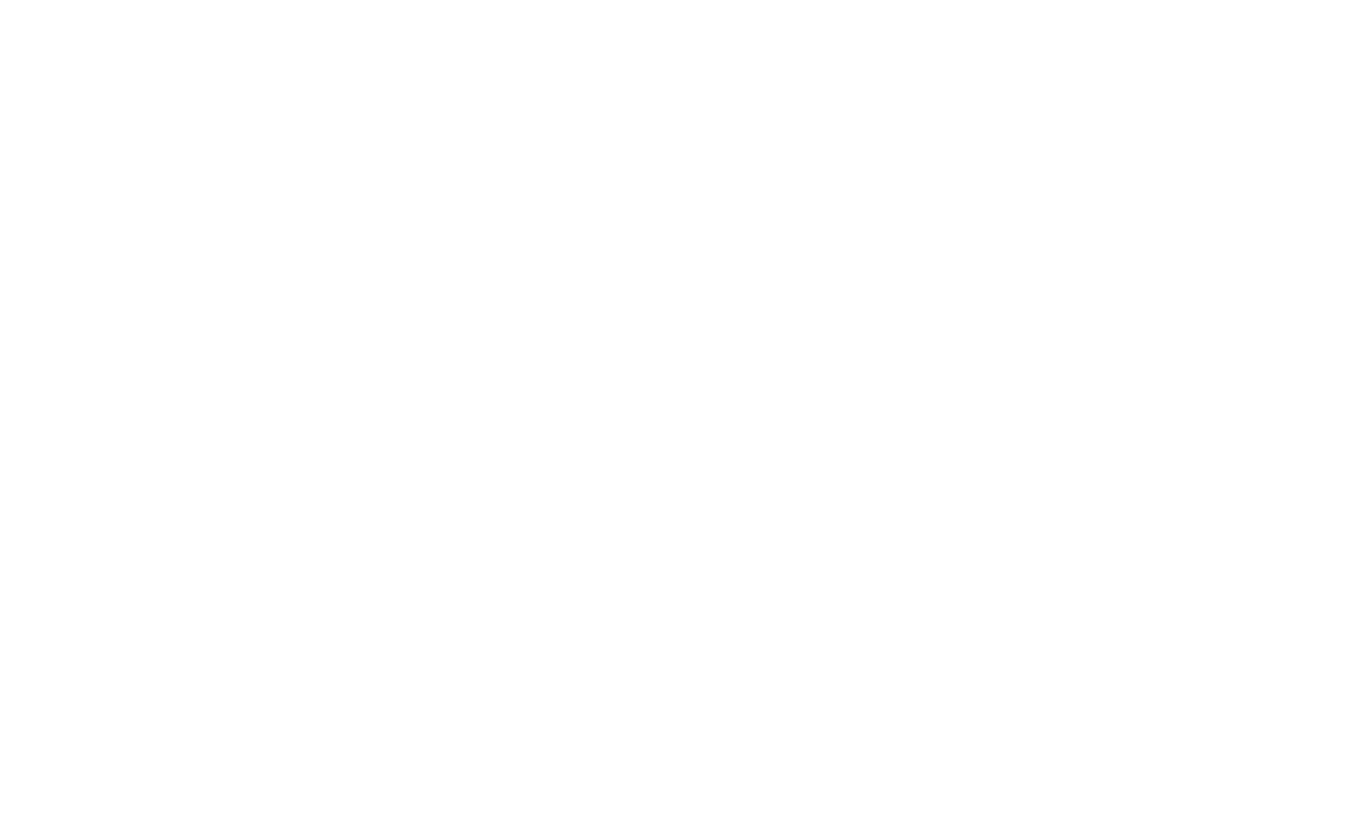
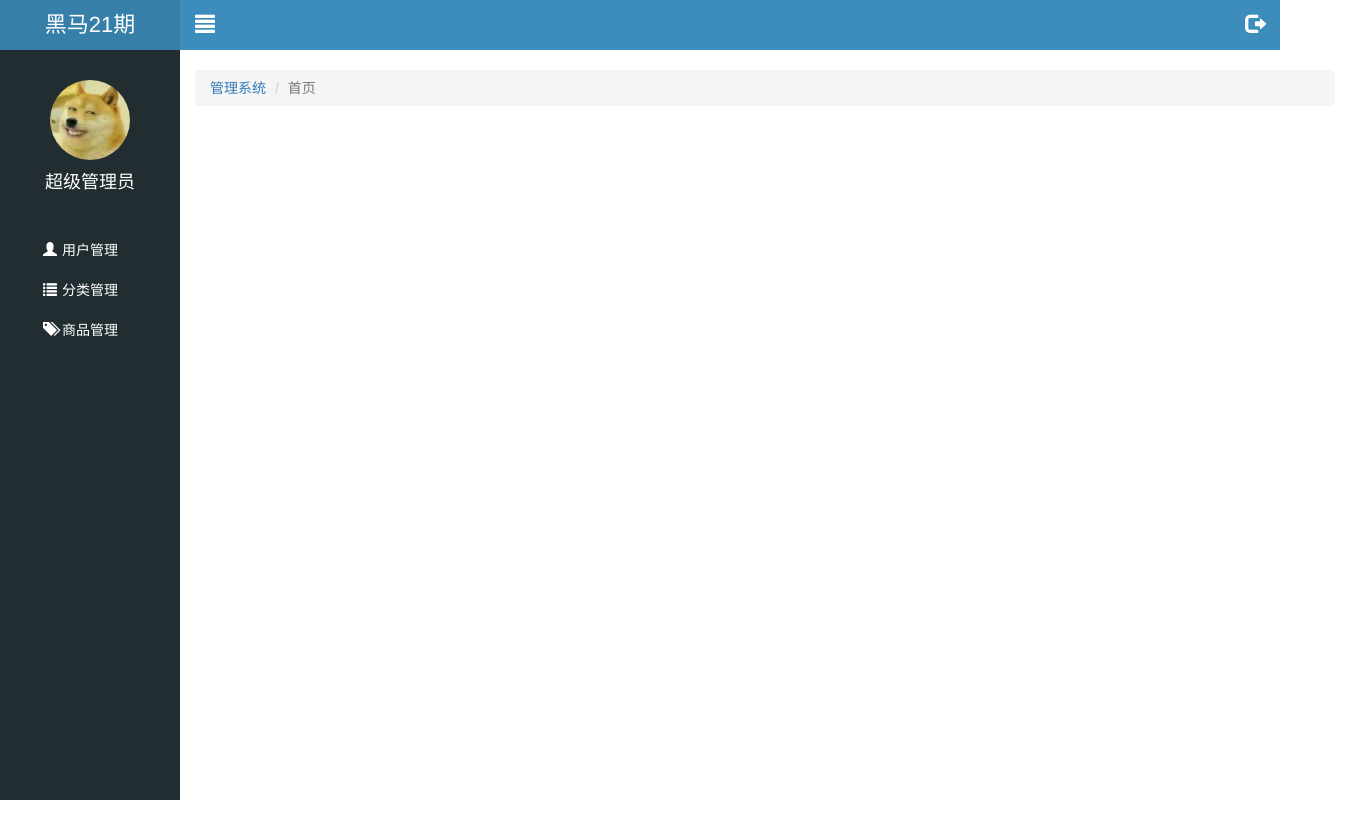
Before and after one commit to EnslaverSun/sh_21q, a website: page public/back/index.html in a window 1280 px wide. Shown: the whole page, 1350 px wide, since content can reach past the window. Before the commit the page ends 800 px from the top, so only its background shows below. Drawn offline with Linux system fonts and the light colour scheme.

Commit message:
index局部功能完成

```diff
--- a/public/back/css/common.css
+++ b/public/back/css/common.css
@@ -1,17 +1,142 @@
-body {
+.login {
   background-color: #222D32;
 }
 
+ul{
+  padding: 0;
+  margin: 0;
+  list-style: none;
+}
 
+a:active,
+a:hover,
+a:visited,
+a:link{
+  text-decoration: none;
+}
 .panel .panel-heading {
   height: 50px;
   line-height: 50px;
   font-size: 20px;
   padding: 0;
   text-align: center;
-  /*background-color:pink;*/
 }
 
 .mt_150 {
   margin-top: 150px;
 }
+
+.aside{
+  width: 180px;
+  height: 100%;
+  background-color: #222D32;
+  position: fixed;
+  left: 0;
+  top: 0;
+  z-index:999;
+  transition: all 1s;
+}
+.aside.hiddens {
+  left: -180px;
+}
+.aside .top{
+  width: 100%;
+  height: 50px;
+  line-height:50px;
+  text-align: center;
+  color: #fff;
+  background-color: #367FA9;
+  font-size: 22px;
+
+}
+
+.aside .mid{
+  width: 180px;
+  height: 180px;
+  padding-top: 30px;
+  text-align: center;
+  color: #fff;
+  font-size: 18px;
+}
+
+.aside .mid img{
+  display: block;
+  width: 80px;
+  height: 80px;
+  margin: 0 auto;
+  border-radius: 50%;
+}
+
+.aside .mid p{
+  margin-top: 10px;
+}
+.aside .nav a{
+  display: block;
+  height: 40px;
+  line-height: 40px;
+  width: 100%;
+  color: #fff;
+  padding-left: 40px;
+  border-left: 3px solid transparent;
+}
+.aside .nav a.current{
+  background-color: #1D1F21;
+  border-left: 3px solid #006699;
+}
+.aside .nav i{
+  margin-right: 5px;
+}
+.aside .nav .child a{
+  padding-left: 60px;
+}
+
+/*.aside .bot{*/
+  /*text-align: center;*/
+/*}*/
+
+
+.aside .nav a{
+  height: 40px;
+  line-height: 40px;
+  color: #fff;
+  padding-left: 40px;
+  display: block;
+  border-left: 3px solid transparent;
+}
+
+.main{
+  width: 100%;
+  height: 1000px;
+  padding-left: 180px;
+  padding-top: 50px;
+  transition: all 1s;
+}
+.main.hiddens{
+  padding-left: 0;
+}
+.main .ups{
+  padding-left: 180px;
+  position: fixed;
+  left: 0;
+  top: 0;
+  width: 100%;
+  height: 50px;
+  background-color: #3C8DBC;
+  z-index:998;
+  transition: all 1s;
+}
+.ups.hiddens{
+  padding-left: 0;
+}
+.main .ups a{
+  width: 50px;
+  height: 50px;
+  line-height: 50px;
+  color: #fff;
+  font-size: 20px;
+  text-align: center;
+ }
+
+.main .container .breadcrumb{
+  margin-top: 20px;
+}
--- a/public/back/index.html
+++ b/public/back/index.html
@@ -1,10 +1,76 @@
-<!doctype html>
-<html lang="en">
+<!DOCTYPE html>
+<html lang="zh-CN">
 <head>
   <meta charset="UTF-8">
-  <title>Document</title>
+  <title>乐淘</title>
+  <link rel="stylesheet" href="./lib/bootstrap/css/bootstrap.min.css">
+  <link rel="stylesheet" href="./lib/bootstrap-validator/css/bootstrapValidator.min.css">
+  <link rel="stylesheet" href="./lib/nprogress/nprogress.css">
+  <link rel="stylesheet" href="./css/common.css">
 </head>
 <body>
 
+<div class="aside">
+  <div class="top">
+    <p>黑马21期</p>
+  </div>
+  <div class="mid">
+    <img src="./images/02.jpg" alt="">
+    <p>超级管理员</p>
+  </div>
+  <div class="nav">
+    <ul>
+      <li><a href="#"><i class="glyphicon glyphicon-user"></i><span>用户管理</span></a></li>
+      <li>
+        <a class="category" href="javascript:;"><i class="glyphicon glyphicon-list"></i><span>分类管理</span></a>
+        <div class="child" style="display: none">
+          <a href="#">一级分类</a>
+          <a href="#">二级分类</a>
+        </div>
+      </li>
+      <li><a href="#"><i class="glyphicon glyphicon-tags"></i><span>商品管理</span></a></li>
+    </ul>
+  </div>
+</div>
+
+<div class="main">
+  <div class="ups">
+    <a href="javascript:;" class="ins pull-left"><i class="glyphicon glyphicon-align-justify"></i></a>
+    <a href="#" class="outs pull-right"><i class="glyphicon glyphicon-log-out"></i></a>
+  </div>
+
+  <div class="container">
+    <ol class="breadcrumb">
+      <li><a href="#">管理系统</a></li>
+      <li class="active">首页</li>
+    </ol>
+  </div>
+</div>
+
+
+<div class="modal fade" tabindex="-1" id="logoutModal">
+  <div class="modal-dialog modal-sm">
+    <div class="modal-content">
+      <div class="modal-header">
+        <button type="button" class="close" data-dismiss="modal"><span>&times;</span></button>
+        <h4 class="modal-title">温馨提示</h4>
+      </div>
+      <div class="modal-body">
+        <p class="red"><i class="glyphicon glyphicon-info-sign"></i>您确定要退出后台管理系统吗？</p>
+      </div>
+      <div class="modal-footer">
+        <button type="button" class="btn btn-default" data-dismiss="modal">取消</button>
+        <button type="button" class="btn btn-primary" id="logoutBtn">退出</button>
+      </div>
+    </div>
+  </div>
+</div>
+
+
+<script src="./lib/jquery/jquery.min.js"></script>
+<script src="./lib/bootstrap/js/bootstrap.min.js"></script>
+<script src="./lib/bootstrap-validator/js/bootstrapValidator.min.js"></script>
+<script src="./lib/nprogress/nprogress.js"></script>
+<script src="js/common.js"></script>
 </body>
 </html>
--- a/public/back/js/common.js
+++ b/public/back/js/common.js
@@ -1,94 +1,31 @@
-/**
- * Created by Jepson on 2018/4/6.
- */
 
-// 配置禁用小圆环
-NProgress.configure({ showSpinner: false });
-
-//// 开启进度条
-//NProgress.start();
-//
-//setTimeout(function() {
-//  // 关闭进度条
-//  NProgress.done();
-//}, 500)
+$(function(){
+  $('.category').click(function(){
+    $('.child').stop().slideToggle()
+  })
+})
 
 
-// ajaxStart 所有的 ajax 开始调用
-$(document).ajaxStart(function() {
-  NProgress.start();
-});
+  $('.ups .ins').click(function(){
+    $('.aside').toggleClass("hiddens");
+    $('.main').toggleClass("hiddens")
+    $('.ups').toggleClass("hiddens")
+})
 
 
-// ajaxStop 所有的 ajax 结束调用
-$(document).ajaxStop(function() {
-  // 模拟网络延迟
-  setTimeout(function() {
-    NProgress.done();
-  }, 500)
-});
+$('.ups .outs').click(function(){
+  $('#logoutModal').modal("show")
+})
 
-
-// 在一进入页面进行登录状态获取
-// 如果后端响应头中设置了 Content-Type: application/json
-// jquery 会自动识别, 将返回数据类型, 当成json字符串解析成对象
-
-if ( location.href.indexOf("login.html") === -1 ) {
+$('#logoutBtn').click(function(){
   $.ajax({
-    url: "/employee/checkRootLogin",
-    type: "get",
-    success: function( info ) {
-      console.log( info )
-      if ( info.success ) {
-        console.log( "登陆了" );
-        // 啥也不用干
-      }
-
-      if ( info.error === 400 ) {
-        // 进行拦截, 拦截到登录页
-        location.href = "login.html";
+    type:"get",
+    url:"/employee/employeeLogout",
+    dataType:"json",
+    success:function(info){
+      if(info.success){
+        location.href = "login.html"
       }
     }
   })
-}
-
-
-
-$(function() {
-  // 1. 二级分类切换功能
-  $('.category').click(function() {
-    $(this).next().stop().slideToggle();
-  });
-
-
-  // 2. 顶部菜单栏切换显示功能
-  $('.icon_menu').click(function() {
-    $('.lt_aside').toggleClass("hidemenu");
-    $('.lt_main').toggleClass("hidemenu");
-    $('.lt_topbar').toggleClass("hidemenu");
-  });
-
-  // 3. 点击退出图标显示退出模态框
-  $('.icon_logout').click(function() {
-    // 让模态框显示
-    $('#logoutModal').modal("show");
-  })
-
-  // 4. 在外面注册 logoutBtn 退出按钮, 点击事件
-  $('#logoutBtn').click(function() {
-    console.log("hehe");
-
-    // 访问退出接口, 进行退出
-     $.ajax({
-       url: "/employee/employeeLogout",
-       type: "GET",
-       dataType: "json",
-       success: function( info ) {
-
-         if ( info.success ) {
-           location.href = "login.html"
-         }
-       }
-     })
-  })
 })
```
Also changed, not shown: public/back/login.html (+1 -1 lines), public/back/images/02.jpg (added), public/back/images/default.png (added), public/back/images/none.png (added).
